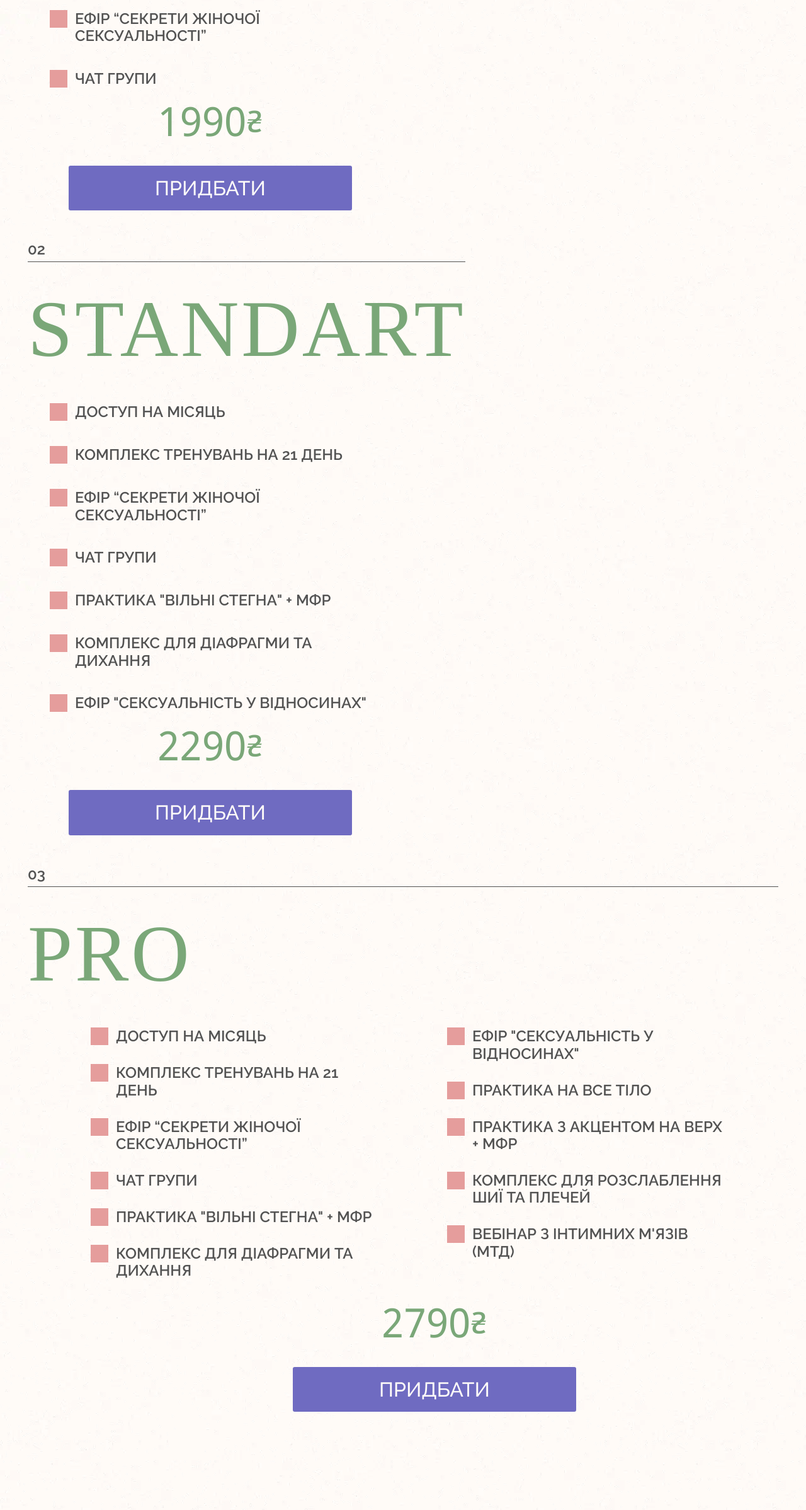
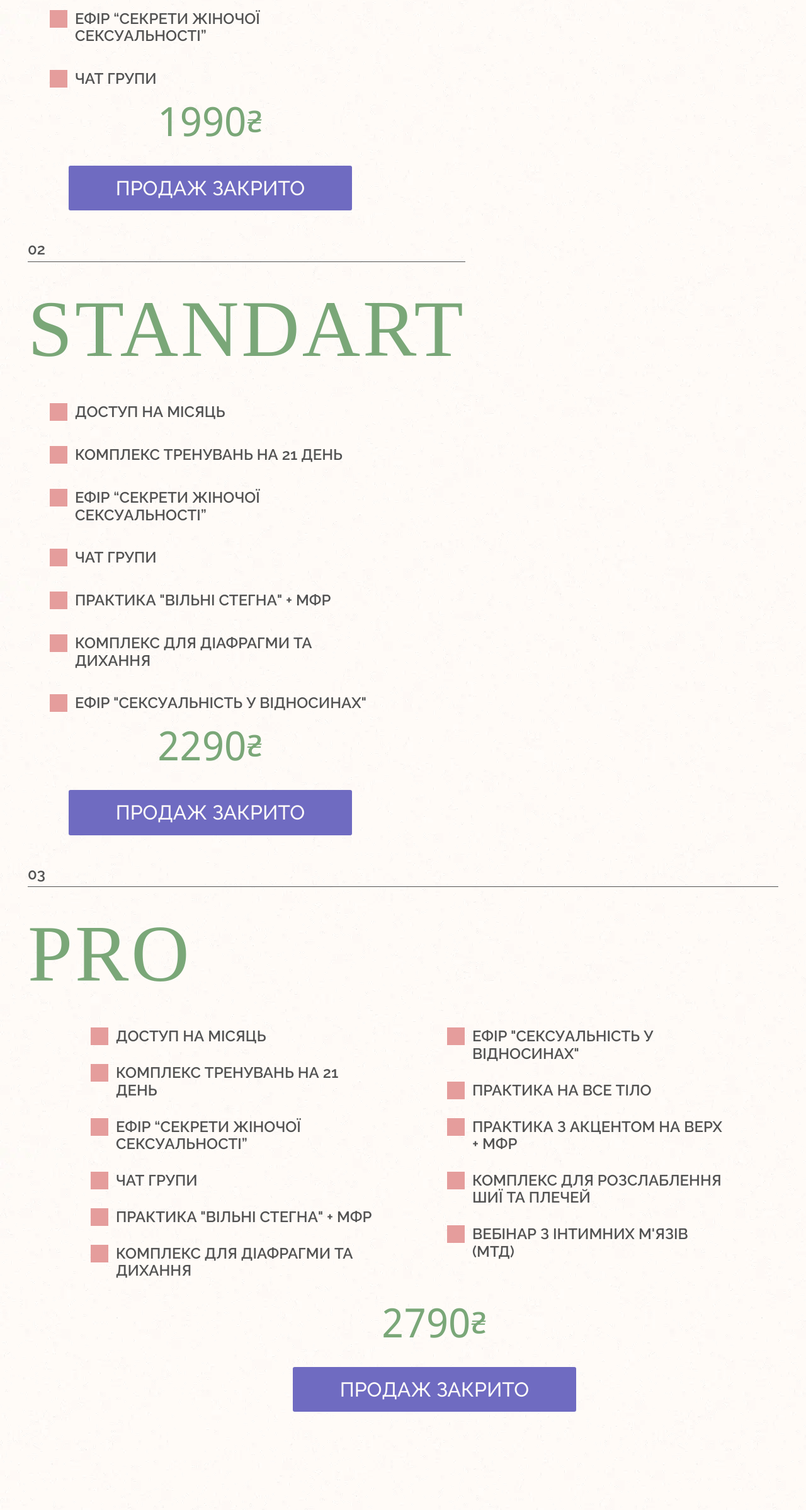
Before and after one commit to Olha-Kutsybala/sport, a plain HTML site: page index.html in a window 1280 px wide. Shown: the part 8078-10475 px from the top of the page at 63% size. Drawn offline with Linux system fonts and the light colour scheme; a web font is replaced by a local one.

Commit message:
disaibled

```diff
--- a/index.html
+++ b/index.html
@@ -6,7 +6,7 @@
 	<meta charset="UTF-8">
 	<meta name="format-detection" content="telephone=no">
 	<!-- <style>body{opacity: 0;}</style> -->
-	<link rel="stylesheet" href="css/style.min.css?_v=20240325170848">
+	<link rel="stylesheet" href="css/style.min.css?_v=20240402153101">
 	<link rel="shortcut icon" href="favicon.ico">
 	<!-- <meta name="robots" content="noindex, nofollow"> -->
 	<meta name="viewport" content="width=device-width, initial-scale=1.0">
@@ -293,8 +293,8 @@
 									<p class="tariff__price">
 										<span class="number__font">1990</span> ₴
 									</p>
-									<button type="button" class="button tariff__button">
-										придбати
+									<button disabled type="button" class="button tariff__button">
+										продаж закрито
 									</button>
 								</div>
 							</div>
@@ -330,8 +330,8 @@
 									<p class="tariff__price">
 										<span class="number__font">2290</span> ₴
 									</p>
-									<button type="button" class="button tariff__button">
-										придбати
+									<button disabled type="button" class="button tariff__button">
+										продаж закрито
 									</button>
 								</div>
 							</div>
@@ -379,8 +379,8 @@
 									<p class="tariff__price">
 										<span class="number__font">2790</span> ₴
 									</p>
-									<button type="button" class="button tariff__button">
-										придбати
+									<button disabled type="button" class="button tariff__button">
+										продаж закрито
 									</button>
 								</div>
 							</div>
@@ -406,7 +406,7 @@
 		</footer>
 
 	</div>
-	<script src="js/app.min.js?_v=20240325170848"></script>
+	<script src="js/app.min.js?_v=20240402153101"></script>
 </body>
 
 </html>
```
